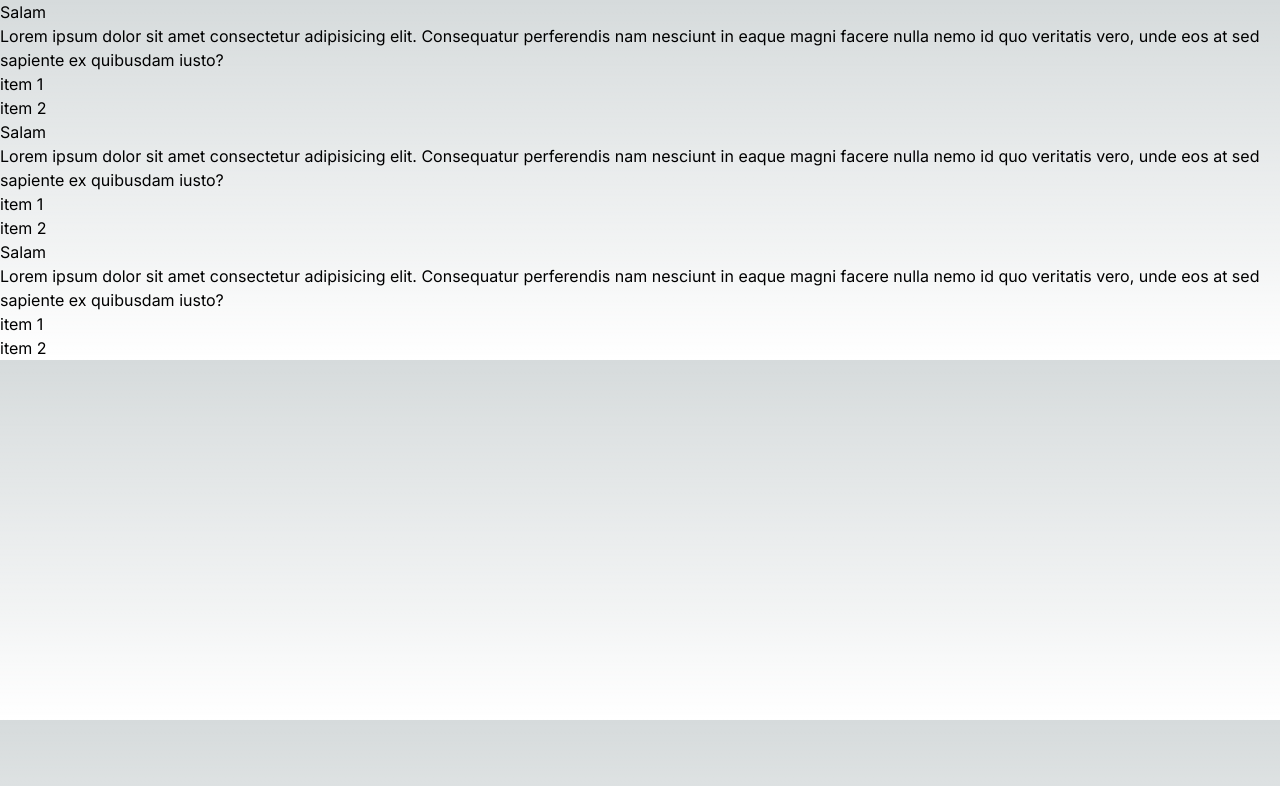
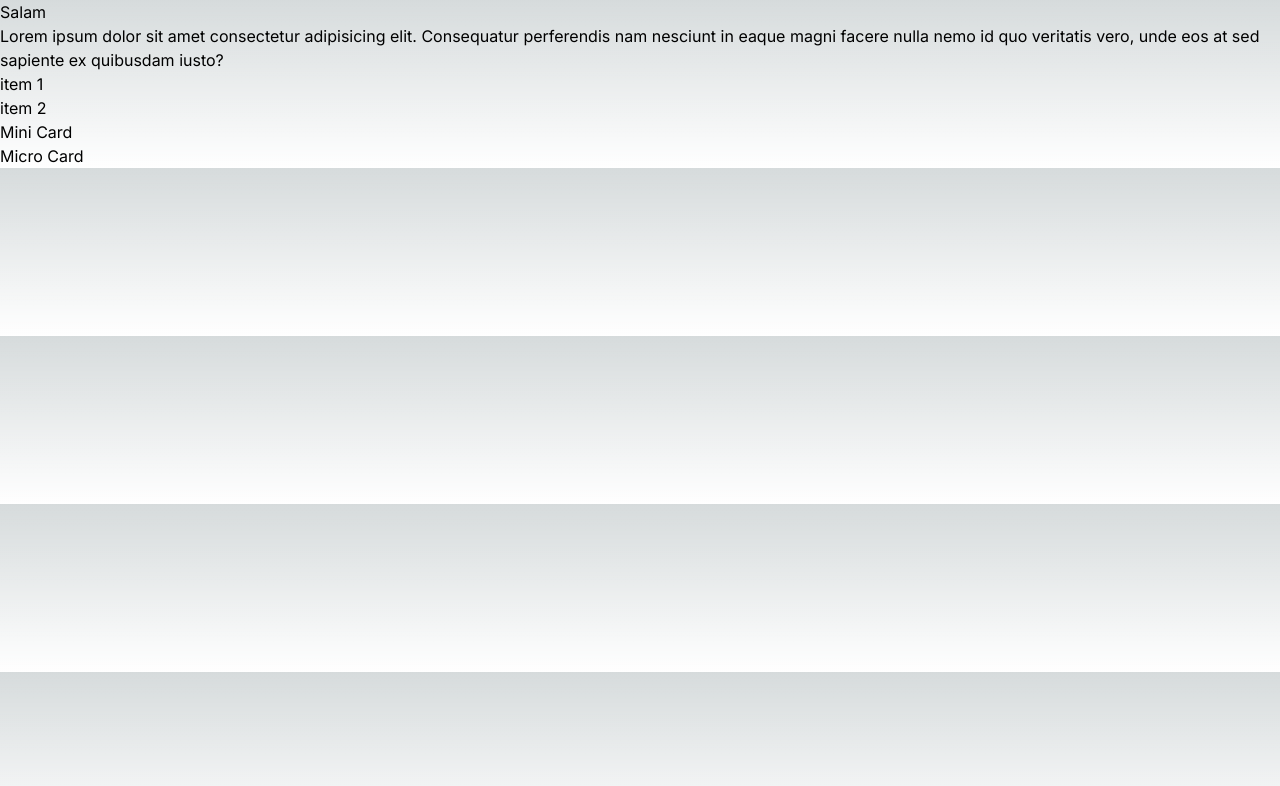
Before and after one commit to careless10/next-starter, a Next.js app: page / in a window 1280 px wide. Shown: the top 786 px of the page. Built offline with nearby package versions, Linux system fonts and the light colour scheme.

Commit message:
06-import_export

```diff
--- a/src/app/components/Card.tsx
+++ b/src/app/components/Card.tsx
@@ -10,3 +10,19 @@ export default function Card() {
         </div>
     )
 }
+
+export function MiniCard(){
+    return (
+        <div>
+            <h3>Mini Card</h3>
+        </div>
+    )
+}
+
+export function MicroCard(){
+    return (
+        <div>
+            <h3>Micro Card</h3>
+        </div>
+    )
+}
--- a/src/app/page.tsx
+++ b/src/app/page.tsx
@@ -1,12 +1,12 @@
-import Image from 'next/image'
-import Card from './components/Card'
+import Card, { MicroCard, MiniCard } from "./components/Card";
+
 
 export default function Home() {
   return (
     <div>
       <Card />
-      <Card />
-      <Card />
+      <MiniCard />
+      <MicroCard />
     </div>
   )
 }
```
